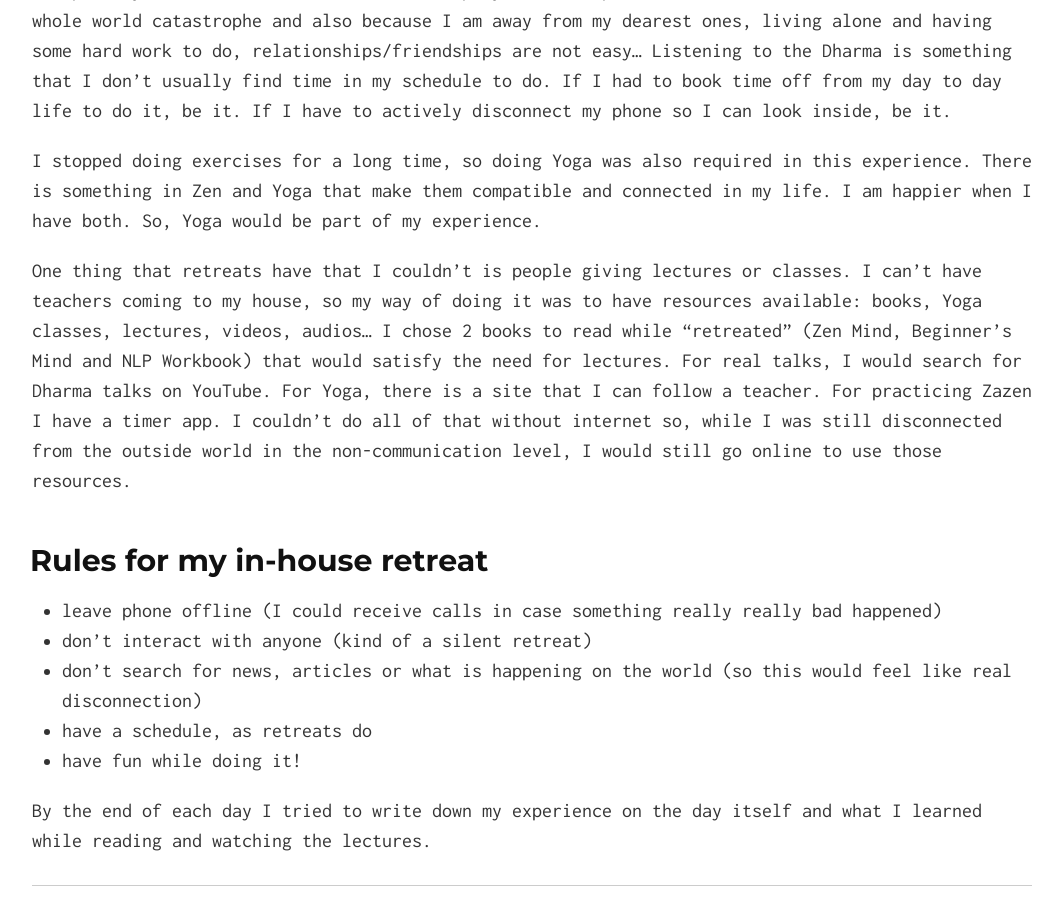
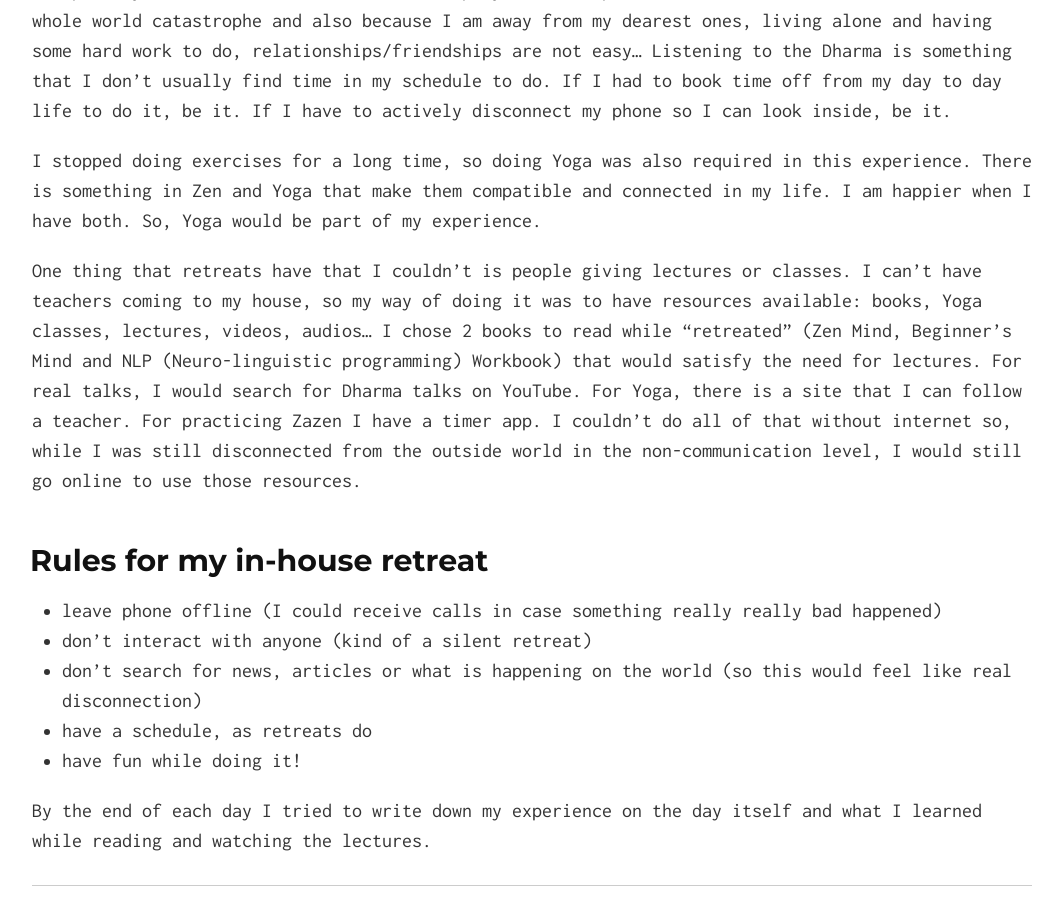
Before and after one commit to tsuharesu/tsuharesu.github.io, a Jekyll site: the page built from _posts/2020-04-15-my-in-house-3-days-retreat.md, in a window 1280 px wide and 900 px high, scrolled down 774 px. Shown: the whole window, without its empty margins (108-1171 px from the left). Built offline with Jekyll 4.4.1, drawn with Linux system fonts in a browser that asks for light colours; comment, search, counter and statistics services are not loaded.

Commit message:
Adding NLP explanation

```diff
--- a/_posts/2020-04-15-my-in-house-3-days-retreat.md
+++ b/_posts/2020-04-15-my-in-house-3-days-retreat.md
@@ -15,7 +15,7 @@ The primary focus of all of it is to develop myself. The past months were hard o
 
 I stopped doing exercises for a long time, so doing Yoga was also required in this experience. There is something in Zen and Yoga that make them compatible and connected in my life. I am happier when I have both. So, Yoga would be part of my experience.
 
-One thing that retreats have that I couldn't is people giving lectures or classes. I can't have teachers coming to my house, so my way of doing it was to have resources available: books, Yoga classes, lectures, videos, audios... I chose 2 books to read while "retreated" (Zen Mind, Beginner's Mind and NLP Workbook) that would satisfy the need for lectures. For real talks, I would search for Dharma talks on YouTube. For Yoga, there is a site that I can follow a teacher. For practicing Zazen I have a timer app. I couldn't do all of that without internet so, while I was still disconnected from the outside world in the non-communication level, I would still go online to use those resources.
+One thing that retreats have that I couldn't is people giving lectures or classes. I can't have teachers coming to my house, so my way of doing it was to have resources available: books, Yoga classes, lectures, videos, audios... I chose 2 books to read while "retreated" (Zen Mind, Beginner's Mind and NLP (Neuro-linguistic programming) Workbook) that would satisfy the need for lectures. For real talks, I would search for Dharma talks on YouTube. For Yoga, there is a site that I can follow a teacher. For practicing Zazen I have a timer app. I couldn't do all of that without internet so, while I was still disconnected from the outside world in the non-communication level, I would still go online to use those resources.
 
 ## Rules for my in-house retreat
 - leave phone offline (I could receive calls in case something really really bad happened)
```
